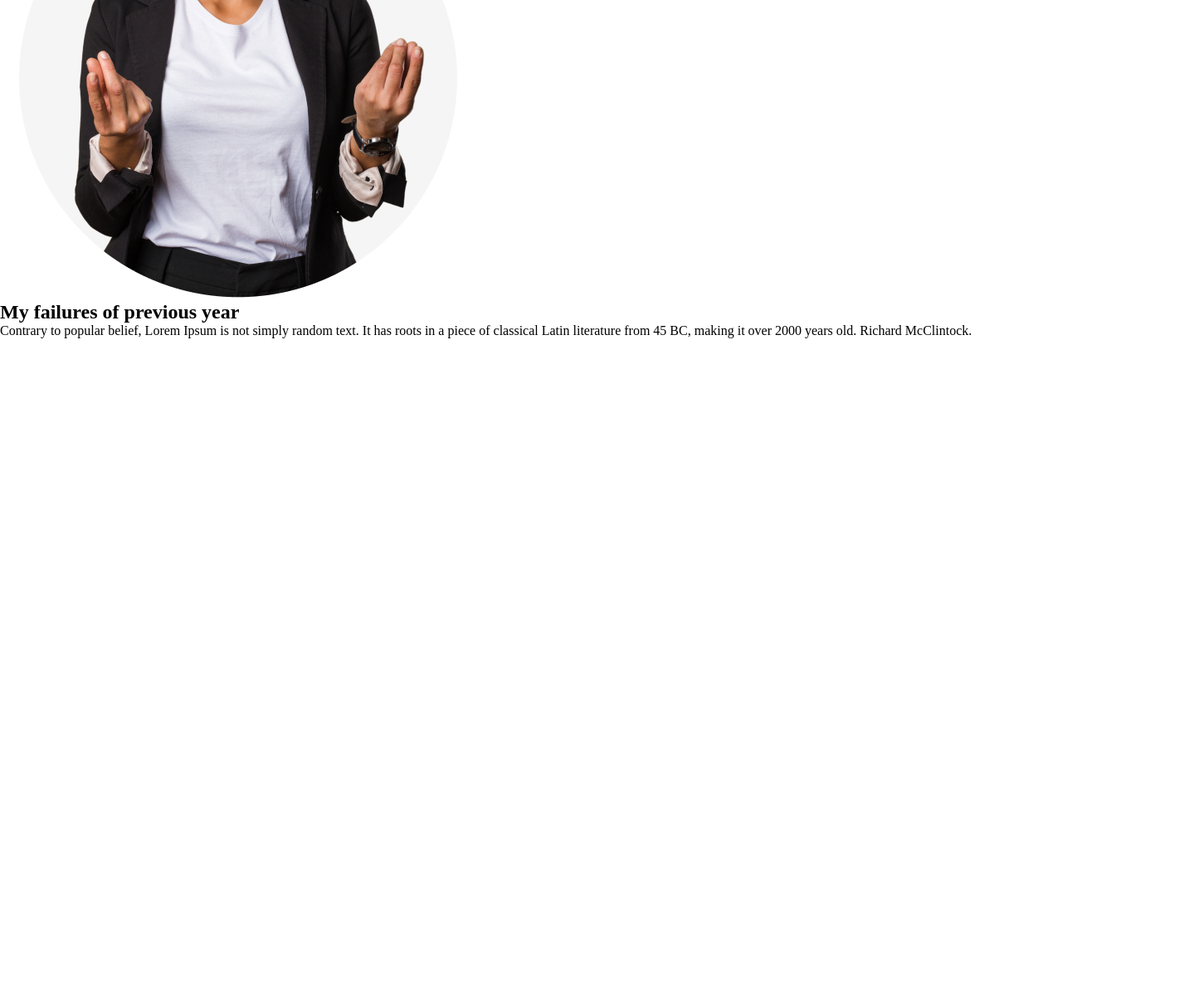
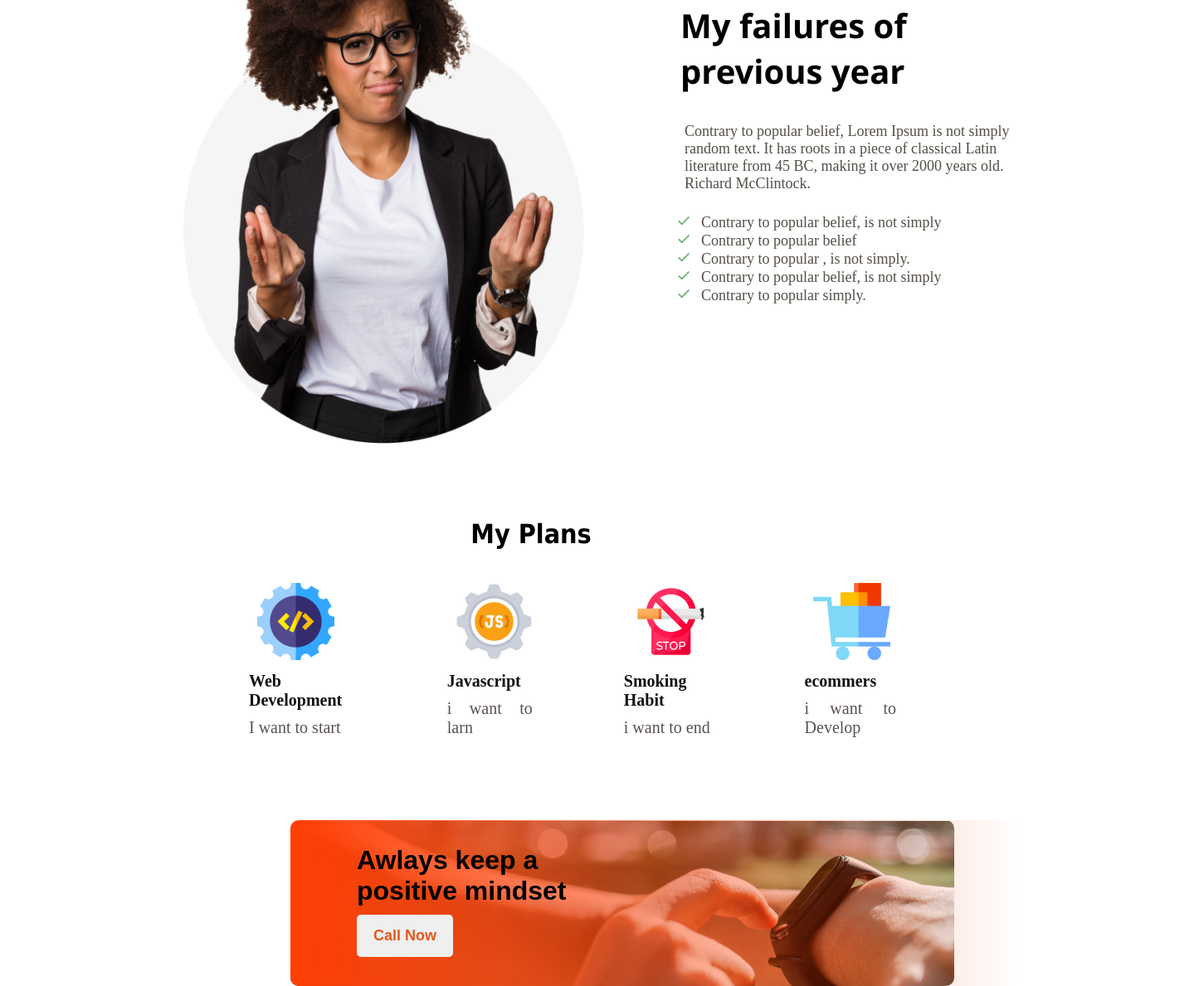
Before and after one commit to mohammadsobuj1/my-first-assainment, a plain HTML site: page index.html in a window 1280 px wide. Shown: the part 1115-2304 px from the top of the page at 83% size, 1445 px wide, since content can reach past the window. Before the commit the page ends 1523 px from the top, so only its background shows below. Drawn offline with Linux system fonts and the light colour scheme.

Commit message:
this is meddle commit

```diff
--- a/index.html
+++ b/index.html
@@ -11,14 +11,14 @@
     <section class="bannar">
         <div class="sub-bannar">
 
-    <h1 class="bannar-title">All Thinks Are <br>
-        Possible If You <br>
+    <h1 class="bannar-title">All Thinks Are
+        Possible If You
         believe
 
     </h1>
 
-        <p class="bannar-subtitle">here are many variations of passages <br> of Lorem Ipsum
-            available, but the majority <br> have suffered alteration in some <br>
+        <p class="bannar-subtitle">here are many variations of passages  of Lorem Ipsum
+            available, but the majority  have suffered alteration in some
             form, by injected humour, or randomised words</p>
             <button class="praimary-btn">Contact Us</button>
         </div>
@@ -27,22 +27,81 @@
 
 <section class="meddle">
 
-        <img src="images/person.png" alt="women">
+        <img src="images/person.png" alt="women" width="520px" height="700px" >
 
-        <div>
-        <h2>My failures of
+        <div class="meddle-title">
+        <h2 class="meddle-subtitle">My failures of
             previous year</h2>
 
-            <p>Contrary to popular belief, Lorem Ipsum is not
+            <p class="meddle-style">Contrary to popular belief, Lorem Ipsum is not
                 simply random text. It has roots in a piece of
                 classical Latin literature from 45 BC, making it over
                 2000 years old. Richard McClintock.</p>
 
+                <ul class="list-item">
+                    <li>Contrary to popular belief, is not simply</li>
+                    <li>Contrary to popular belief</li>
+                    <li>Contrary to popular , is not simply.</li>
+                    <li>Contrary to popular belief, is not simply</li>
+                    <li>Contrary to popular simply.</li>
+
+                </ul>
+
+            </div>
+        </section>
+            <!-- containner -->
+
+        <h1 class="heading">My Plans
+        </h1>
+        <section class="container">
+
+               <div class="container-1">
+                <img src="images/icons/web.png" alt="devlopar" class="img-1">
+                <h3 class="container-title1">Web Development</h3>
+                <p class="container-subtitle1">I want to start</p>
             </div>
 
 
 
+               <div class="container-1">
+                <img src="images/icons/js.png" alt="js" class="img-1">
+                <h3 class="container-title1">Javascript</h3>
+                <p class="container-subtitle1"> i want to larn</p>
+            </div>
+
+
+
+               <div class="container-1">
+                <img src="images/icons/smoke.png" alt="smoking" class="img-1">
+                <h3 class="container-title1">Smoking Habit</h3>
+                <p class="container-subtitle1"> i want to end</p>
+            </div>
+            <div class="container-1">
+                <img src="images/icons/ecom.png" alt="smoking" class="img-1">
+                <h3 class="container-title1">ecommers</h3>
+                <p class="container-subtitle1"> i want to Develop</p>
+            </div>
+
 </section>
+
+        <div class="gradiend">
+
+                <div class="gradiend-title">
+
+
+                    <h1 class="gradiend-subtitle">Awlays keep a positive
+                    mindset</h1>
+                <button class="btn">Call Now</button>
+            </div>
+
+
+        </div>
+
+
+
+
+
+
 
 
 
--- a/style/style.css
+++ b/style/style.css
@@ -27,8 +27,11 @@
 font-size: 60px;
 font-family:  sans-serif;
 padding-bottom: 35px;
-font-weight: 900;
+font-weight: 850;
 color: rgb(19, 13, 13);
+width: 500px;
+height: 250px;
+padding-left: 800px;
 
 
 
@@ -38,6 +41,9 @@ color: rgb(19, 13, 13);
     padding-bottom: 20px;
     color: rgb(133, 126, 117);
     font-size: 20px;
+    width: 450px;
+
+    padding-left: 800px;
 
 
 
@@ -67,3 +73,167 @@ padding-bottom: 300px;
 }
 
 /* meddle section style  */
+
+.meddle{
+
+    display: flex;
+
+    align-items: center;
+    padding-left: 200px;
+    padding-top: 200px;
+}
+
+.meddle-title{
+
+    padding-left: 100px;
+
+
+
+}
+
+.meddle-subtitle{
+    font-size: 40px;
+    padding-bottom: 30px;
+    font-weight: 800;
+    width: 400px;
+    font-family: 'Segoe UI', Tahoma, Geneva, Verdana, sans-serif;
+
+}
+
+.meddle-style{
+
+padding: 5px;
+width: 445px;
+color: rgb(83, 78, 70);
+font-size: 18px;
+
+}
+
+.list-item{
+
+    padding-top:  20px;
+
+    padding-left:20px;
+    color: rgb(83, 78, 70);
+    list-style: none;
+
+
+}
+
+    ul li {
+        list-style-image: url('../images/cheakm.png' ) ;
+
+        width: 600px;
+        font-size: 18px;
+        padding-left: 5px;
+
+
+      }
+
+      /* containe  */
+
+      .container{
+
+        display: flex;
+        gap: 100px;
+        padding-left: 90px;
+        margin: 20px 200px;
+        text-align: justify;
+        align-content: center;
+        padding-bottom: 80PX;
+
+      }
+
+
+      .heading{
+        text-align: center;
+        padding-top: 90px;
+        padding-bottom: 20px;
+        font-family:  Tahoma,  Verdana, sans-serif;
+
+
+      }
+
+
+
+
+      .container-title1{
+        padding: 10px;
+        font-size: 20px;
+
+      color: rgb(19, 17, 17);
+
+
+
+      }
+      .container-subtitle1{
+        padding-left: 10px;
+        font-size:20px;
+        color: rgb(90, 81, 81);
+
+      }
+
+      .img-1{
+        padding-left: 20PX;
+
+
+      }
+       /* color-gradiend  */
+
+      .gradiend{
+          background: url('../images/watch.png');
+
+          position: relative;
+          height: 200px;
+            margin-left: 350px;
+            background-repeat: no-repeat;
+            width: 800px;
+            border-radius: 10px;
+
+      }
+
+      .gradiend-title{
+        background-image: linear-gradient(to left, rgba(255,0,0,0), rgb(255, 63, 5));
+        width: 100%;
+        height: 100%;
+        padding-left: 80px;
+        border-radius: 10px;
+
+
+
+      }
+
+      .gradiend-subtitle{
+          padding-top: 30px;
+          justify-items: right;
+          font-family:Arial, Helvetica, sans-serif;
+          width: 300px;
+          padding-bottom: 10px;
+          font-weight: 900;
+          font-size: 32px;
+
+
+      }
+
+      .btn{
+
+
+        color:rgb(230, 86, 29) ;
+        border-radius: 5px;
+        border: none;
+        font-size: 18px;
+        font-weight: 700;
+        padding: 15px 20px;
+
+      }
+
+      /* future-section */
+
+.future{
+
+
+display: flex;
+
+
+
+}
```
Also changed, not shown: images/banner/cheakmark.png (added), images/cheak.png (added), images/cheakm.png (added), images/cheakma.png (added).
